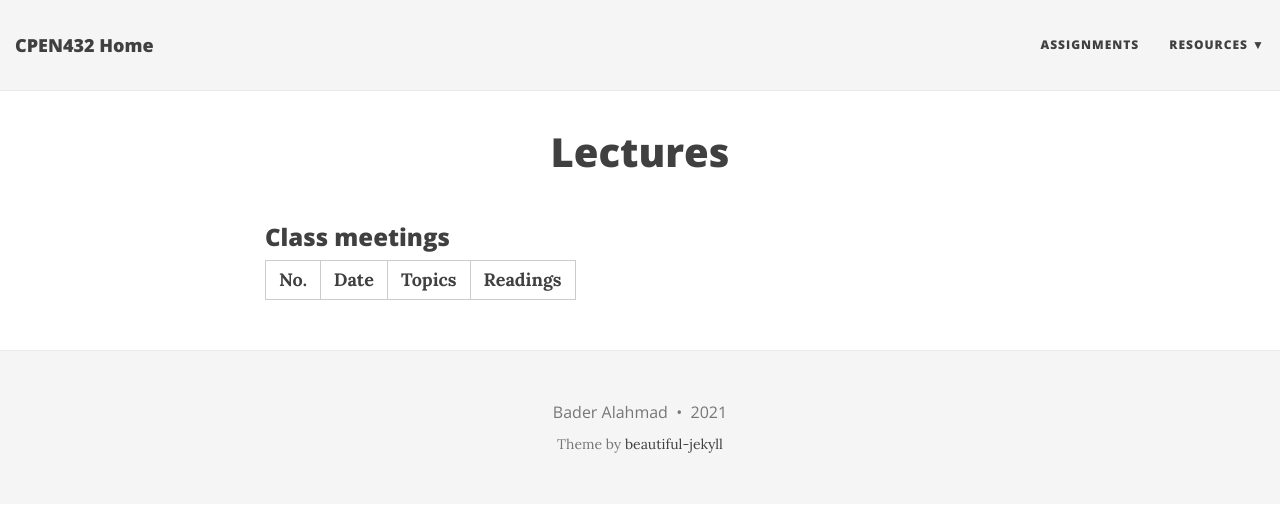
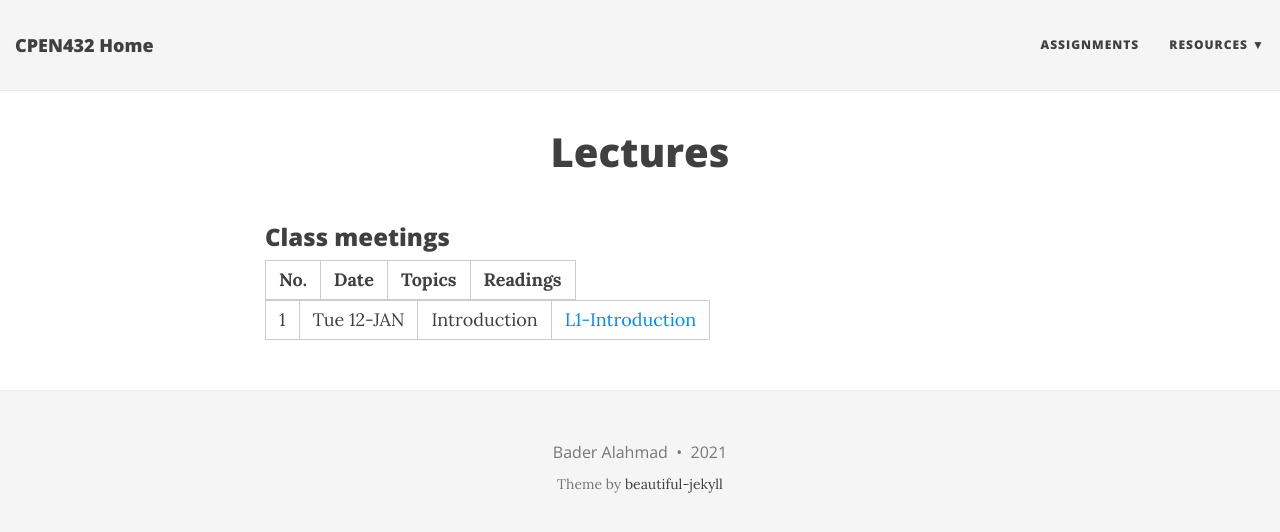
Before and after one commit to CPEN432/cpen432.github.io, a Jekyll site: the page built from lectures.md, in a window 1280 px wide. Shown: the top 532 px of the page. Built offline with Jekyll 4.4.1, drawn with Linux system fonts in a browser that asks for light colours; nearby versions of some CDN libraries.

Commit message:
add lecture 1-Introduction w2021

```diff
--- a/lectures.md
+++ b/lectures.md
@@ -7,8 +7,9 @@ title: Lectures
 
 | **No.** | **Date** | **Topics** | **Readings** |
 
-<!-- |:---:|:-------|:---:|:----:| -->
-<!-- |  1  |  Thu 5-SEP |  Introduction   |  [L1-Introduction](http://cpen432.github.io/resources/bader-slides/1-Introduction.pdf)    | -->
+|:---:|:-------|:---:|:----:|
+|  1  |  Tue 12-JAN |  Introduction   |  [L1-Introduction](http://cpen432.github.io/resources/bader-slides/1-Introduction.pdf)    |
+
 <!-- |  2  |  Tue 10-SEP |     Models & Job Scheduling   |  [L2-Models](http://cpen432.github.io/resources/bader-slides/2-Models.pdf)| -->
 <!-- |  3  |  Thu 12-SEP |  Models & Job Scheduling continued    |   ^   | -->
 <!-- |  4  |  Tue 17-SEP |  Critical Instant + RM Optimality + EDF Optimality and Bound  |  [L3-RM-EDF-OPT](http://cpen432.github.io/resources/bader-slides/3-critical-instant+EDF.pdf), chapter 4 Buttazo | -->
```
